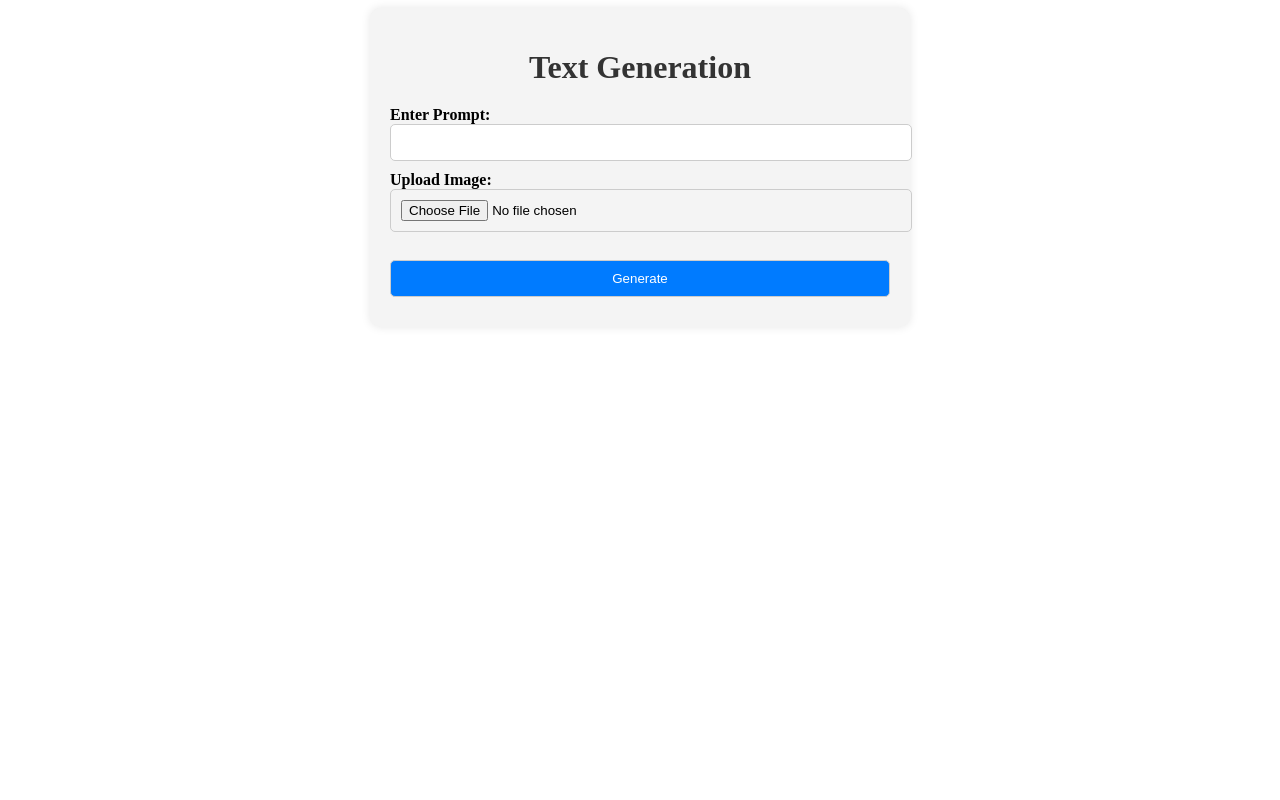
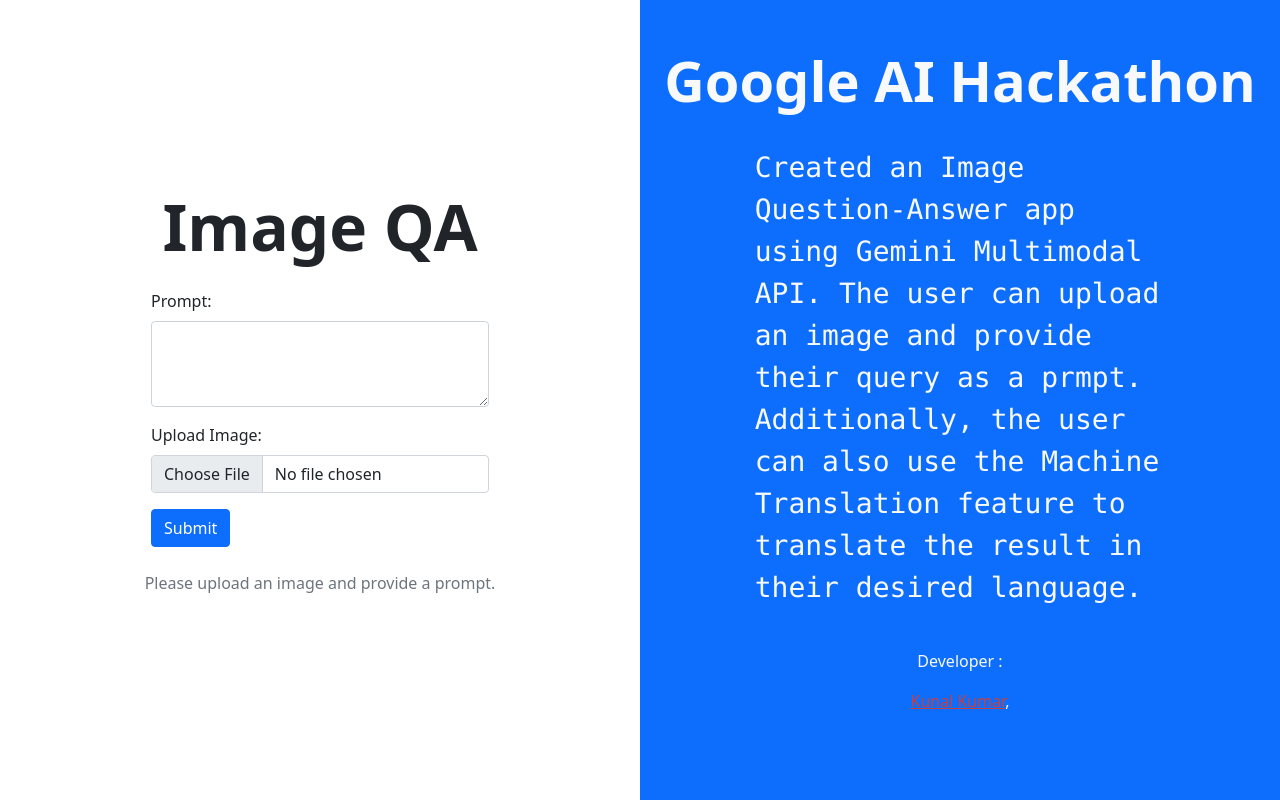
Before and after one commit to kunalkumar168/Google-AI-Hackathon, a Flask app: template templates/index.html in a window 1280 px wide. Run offline with Flask 3, Linux system fonts and the light colour scheme; the template is opened without the code that fills it: most values are stand-ins (such as "Sample title", 1, 10 or a date in 2020); some libraries are stand-ins or nearby versions.

Commit message:
Updating the frontend component

```diff
--- a/app.py
+++ b/app.py
@@ -1,5 +1,6 @@
 from flask import Flask, request, render_template, session, redirect, url_for
 import base64
+import os
 import vertexai
 from vertexai.generative_models import GenerativeModel, Part
 import vertexai.preview.generative_models as generative_models
@@ -8,24 +9,24 @@ from google.cloud import storage
 app = Flask(__name__)
 
 # Set a secret key for the session
-app.secret_key = b'_5#y2L"F4Q8z\n\xec]/'
+app.secret_key = os.urandom(24)
 
 # Bucket Information
 client = storage.Client()
 BUCKET_NAME = 'kunal_bucket_hckthn'
 
 # Initialize Vertex AI
-vertexai.init(project="fair-gradient-419306", location="us-central1")
+#vertexai.init(project="fair-gradient-419306", location="us-central1")
 
 # Load Generative Model
-model = GenerativeModel("gemini-1.0-pro-vision")
+model = GenerativeModel("gemini-1.0-pro-vision-001")
 #
 # gemini-1.5-pro-preview-0409 # For larger outputs
 
 # Define generation config and safety settings
 generation_config = {
     "max_output_tokens": 2048, # 2048 # 8192
-    "temperature": 0.4,
+    "temperature": 0.6,
     "top_p": 1,
     "top_k": 32,
 }
@@ -50,33 +51,35 @@ def upload_image_to_gcs(image_file):
 
 @app.route('/')
 def index():
-    return render_template('index.html')
+    return render_template('index.html', error=None)
 
-@app.route('/generate', methods=['POST'])
+@app.route('/generate', methods=['GET', 'POST'])
 def generate():
-    prompt = request.form['prompt']
-    image_file = request.files['image']
+    if request.method == 'POST':
+        prompt = request.form['prompt']
+        image_file = request.files['image']
+        try:
+            image_name = upload_image_to_gcs(image_file)
+            image_path = f"gs://{BUCKET_NAME}/{image_name}"
+            image = Part.from_uri(image_path, mime_type="image/jpeg")
 
-    image_name = upload_image_to_gcs(image_file)
-    image_path = f"gs://{BUCKET_NAME}/{image_name}"
-    image = Part.from_uri(image_path, mime_type="image/jpeg")
+            responses = model.generate_content(
+                [f"{prompt}", image],
+                generation_config=generation_config,
+                #safety_settings=safety_settings,
+                stream=True
+            )
 
-    responses = model.generate_content(
-        [f"{prompt}", image],
-        generation_config=generation_config,
-        #safety_settings=safety_settings,
-        stream=True
-    )
-
-    generated_text = ""
-    for response in responses:
-        generated_text += response.text
-    public_image_path = f"https://storage.googleapis.com/{BUCKET_NAME}/{image_name}"
-    return render_template('result.html', generated_text=generated_text, image_path=public_image_path)
-
-@app.route('/query_new')
-def query_new():
-    return redirect(url_for('index'))
+            generated_text = ""
+            for response in responses:
+                generated_text += response.text
+            public_image_path = f"https://storage.googleapis.com/{BUCKET_NAME}/{image_name}"
+            return render_template('result.html', generated_text=generated_text, image_path=public_image_path, error=None)
+        except Exception as e:
+            error = str(e)
+            return render_template('index.html', error=error)
+    else:
+        return redirect(url_for('index'))
 
 if __name__ == '__main__':
     app.run(debug=True)
--- a/static/styles.css
+++ /dev/null
@@ -1,48 +0,0 @@
-.container {
-    max-width: 500px;
-    margin: 0 auto;
-    padding: 20px;
-    background-color: #f4f4f4;
-    border-radius: 10px;
-    box-shadow: 0 0 10px rgba(0, 0, 0, 0.1);
-}
-
-h1 {
-    text-align: center;
-    margin-bottom: 20px;
-    color: #333;
-}
-
-label {
-    font-weight: bold;
-}
-
-input[type="text"],
-input[type="file"],
-input[type="submit"] {
-    width: 100%;
-    padding: 10px;
-    margin-bottom: 10px;
-    border: 1px solid #ccc;
-    border-radius: 5px;
-}
-
-input[type="submit"] {
-    background-color: #007bff;
-    color: #fff;
-    cursor: pointer;
-}
-
-input[type="submit"]:hover {
-    background-color: #0056b3;
-}
-
-.generated-text {
-    text-align: justify; /* Justify the text */
-}
-
-img {
-    max-width: 100%;
-    display: block;
-    margin-top: 20px;
-}
--- /dev/null
+++ b/templates/core/base_minimal.html
@@ -0,0 +1,37 @@
+<!DOCTYPE html>
+<html lang="en">
+<head>
+    <meta charset="UTF-8">
+    <meta name="viewport" content="width=device-width, initial-scale=1, shrink-to-fit=no">
+
+    <title>{% block title %}Google AI Hackathon{% endblock %}</title>
+
+    <!-- Stylesheet -->
+    <link rel="stylesheet" type="text/css" href="{{ url_for('static', filename='core/css/styles.css') }}">
+
+    <!--Bootstrap stylesheet-->
+    <link href="https://cdn.jsdelivr.net/npm/bootstrap@5.0.2/dist/css/bootstrap.min.css" rel="stylesheet" integrity="sha384-EVSTQN3/azprG1Anm3QDgpJLIm9Nao0Yz1ztcQTwFspd3yD65VohhpuuCOmLASjC" crossorigin="anonymous">
+    <!--Bootstrap Icons-->
+    <link rel="stylesheet" href="https://cdn.jsdelivr.net/npm/bootstrap-icons@1.10.5/font/bootstrap-icons.css">
+    <link rel="stylesheet" href="https://cdnjs.cloudflare.com/ajax/libs/font-awesome/5.15.3/css/all.min.css">
+
+</head>
+
+<body class="d-flex flex-column flex-grow-1 m-0">
+
+    {% block main_content %}
+    {% endblock %}
+
+    <!-- JS Scripts -->
+    <script src="{{ url_for('static', filename='core/js/scripts.js') }}"></script>
+
+    <!--Bootstrap JS-->
+    <script src="https://cdn.jsdelivr.net/npm/bootstrap@5.0.2/dist/js/bootstrap.bundle.min.js" integrity="sha384-MrcW6ZMFYlzcLA8Nl+NtUVF0sA7MsXsP1UyJoMp4YLEuNSfAP+JcXn/tWtIaxVXM" crossorigin="anonymous"></script>
+    <script src="https://ajax.googleapis.com/ajax/libs/jquery/3.5.1/jquery.min.js"></script>
+    <script src="https://maxcdn.bootstrapcdn.com/bootstrap/4.5.2/js/bootstrap.min.js"></script>
+    <script src="https://code.jquery.com/jquery-3.5.1.slim.min.js"></script>
+    <script src="https://cdn.jsdelivr.net/npm/@popperjs/core@2.10.2/dist/umd/popper.min.js"></script>
+    <script src="https://maxcdn.bootstrapcdn.com/bootstrap/4.5.2/js/bootstrap.min.js"></script>
+    <script src='https://cdn.jsdelivr.net/npm/fullcalendar@6.1.10/index.global.min.js'></script>
+</body>
+</html>
--- /dev/null
+++ b/templates/core/footer.html
@@ -0,0 +1,8 @@
+<footer class="text-center py-4">
+    <div class="container">
+        <p>Developer : </p>
+        <p>
+            <a href="https://github.com/kunalkumar168" target="_blank" style="color: #c44141;">Kunal Kumar</a>,
+        </p>
+    </div>
+</footer>
--- a/templates/index.html
+++ b/templates/index.html
@@ -1,21 +1,64 @@
-<!DOCTYPE html>
-<html lang="en">
-<head>
-    <meta charset="UTF-8">
-    <meta name="viewport" content="width=device-width, initial-scale=1.0">
-    <title>Text Generation</title>
-    <link rel="stylesheet" href="{{ url_for('static', filename='styles.css') }}">
-</head>
-<body>
-    <div class="container">
-        <h1>Text Generation</h1>
-        <form action="/generate" method="POST" enctype="multipart/form-data">
-            <label for="prompt">Enter Prompt:</label><br>
-            <input type="text" id="prompt" name="prompt"><br>
-            <label for="image">Upload Image:</label><br>
-            <input type="file" id="image" name="image"><br><br>
-            <input type="submit" value="Generate">
-        </form>
+{% extends "core/base_minimal.html" %}
+
+{% block title %}{{ title }}{% endblock %}
+
+{% block main_content %}
+    <div class="container-fluid flex-grow-1">
+        <div class="row h-100">
+            <!-- Right panel -->
+            <div class="col-md-6 order-md-2 d-flex flex-column justify-content-center align-items-center bg-primary text-light text-left" style="min-height: 100vh; height: 100%;">
+                <h1 class="fw-bold display-4">Google AI Hackathon</h1>
+                <div class="lead fs-3 font-monospace mt-4 col-8">
+                    <p>Created an Image Question-Answer app using Gemini Multimodal API. The user can upload an image and provide their query as a prmpt. Additionally, the user can also use the Machine Translation feature to translate the result in their desired language.</p>
+                </div>
+                <!-- Footer-->
+                <div class="align-self-end w-100">
+                    {% include 'core/footer.html' %}
+                </div>
+            </div>
+
+            <!-- Left panel - Login Form -->
+            <div class="col-md-6 order-md-1 d-flex flex-column justify-content-center align-items-center p-4" style="min-height: 100vh; height: 100%;">
+                <h2 class="text-center display-3 fw-bold pb-3">Image QA</h2>
+                {% if message %}
+                <p class="text-danger">{{ message }}</p>
+                {% endif %}
+                <form action="{{ url_for('generate') }}" method="post" enctype="multipart/form-data">
+                    <!-- Prompt Input -->
+                    <div class="mb-3">
+                        <label for="prompt" class="form-label">Prompt:</label>
+                        <textarea class="form-control" id="prompt" name="prompt" rows="3"></textarea>
+                    </div>
+                    <!-- Image Upload -->
+                    <div class="mb-3">
+                        <label for="image" class="form-label">Upload Image:</label>
+                        <input class="form-control" type="file" id="image" name="image">
+                    </div>
+                    <!-- Submit Button -->
+                    <button type="submit" class="btn btn-primary">Submit</button>
+                </form>
+                <p class="text-muted pt-4 text-center">Please upload an image and provide a prompt.</p>
+                <!-- {% if error %}
+                    <p class="error"><strong>Error:</strong> {{ error }}
+                {% endif %} -->
+                {% if error %}
+                    <!-- Display the error using a popup box -->
+                    <div class="error-popup" style="font-size: 22px;">
+                        <strong>Error:</strong> {{ error }}
+                    </div>
+                    <script>
+                        document.addEventListener('DOMContentLoaded', function () {
+                            // Show the error-popup div after a delay
+                            var errorPopup = document.querySelector('.error-popup');
+                            if (errorPopup) {
+                                setTimeout(function () {
+                                    errorPopup.style.display = 'none';
+                                }, 5000); // Adjust the delay in milliseconds (e.g., 5000 for 5 seconds)
+                            }
+                        });
+                    </script>
+                {% endif %}
+            </div>
+        </div>
     </div>
-</body>
-</html>
+{% endblock %}
--- /dev/null
+++ b/templates/static/core/css/styles.css
@@ -0,0 +1,188 @@
+body {
+    display: flex;
+    flex-direction: column;
+    min-height: 100vh; /* Make sure the body takes up at least the full viewport height */
+    margin: 0;
+}
+
+.footer {
+    position: fixed;
+    bottom: 0;
+    width: 100%;
+    background-color: #f8f9fa; /* Set your desired background color */
+    text-align: center;
+    padding: 15x;
+    margin-top: auto;
+}
+
+.content-container {
+    flex: 1; /* Allow the content to grow and push the footer down */
+}
+
+a.grey-link {
+    color: grey; /* Set the text color to grey */
+    text-decoration: underline; /* Add an underline to the link */
+    transition: color 0.3s ease;
+    margin-right: 16px;
+}
+
+
+a.grey-link:hover {
+    color: #333;
+}
+
+input[type="datetime-local"] {
+    width: auto;
+}
+
+textarea {
+    width: 100%;
+}
+
+
+input[type="range"] {
+    width: 100%;
+    margin: 10px auto;
+
+}
+
+.slider-container {
+    width: 85%;
+    position: relative;
+    text-align: center;
+}
+
+.slider-ticks span {
+    position: absolute;
+    bottom: -20px; /* adjust based on your design */
+    transform: translateX(-50%);
+}
+
+
+input[type="checkbox"] {
+    transform: scale(1.5);
+}
+
+
+.custom-control-input:checked ~ .custom-control-label::before {
+    background-color: #5e72e4;  /* Example color when the toggle is ON */
+    border-color: #5e72e4;
+}
+
+.custom-close {
+    border: none;
+    background: none;
+    padding: 0;
+    font-size: 1.5rem; /* Adjust the size if needed */
+    color: #333; /* Adjust the color if needed */
+    opacity: 0.7;
+}
+
+.custom-close:hover {
+    color: #666; /* Adjust hover color if needed */
+    opacity: 1;
+}
+
+.flash-dialog {
+    position: absolute; /* Change to fixed */
+    top: 10%;
+    left: 50%;
+    transform: translateX(-50%);
+    z-index: 1000;
+}
+
+.error-popup {
+    display: none;
+    position: fixed;
+    top: 50%;
+    left: 50%;
+    transform: translate(-50%, -50%);
+    padding: 15px;
+    background-color: #666; /* Adjust the background color as needed */
+    color: #0f0404; /* Adjust the text color as needed */
+    border-radius: 5px;
+    box-shadow: 0px 0px 10px rgba(0, 0, 0, 0.3);
+    z-index: 1000;
+    animation: fadeOut 3s ease-out; /* Adjust the duration as needed */
+}
+
+@keyframes fadeOut {
+    0% {
+        opacity: 1;
+    }
+    100% {
+        opacity: 0;
+        display: none;
+    }
+}
+
+.patient-details-table {
+    width: 70%; /* Adjust the width as needed */
+    margin: auto;
+    background-color: #404040;
+}
+
+.patient-details-table .table tr td:first-child {
+    background-color: #404040; /* Set the background color for the first column */
+}
+
+table {
+    width: 50%;
+    border-collapse: collapse;
+    background-color: #b2e8b2;
+}
+
+td {
+    padding: 8px;
+    border: 1px solid #000; /* Border for each cell */
+}
+
+.dark-grey {
+    background-color: #404040; /* Dark grey color for the first column */
+    color: #fff; /* White text color for better visibility */
+}
+
+.light-green {
+    background-color: #b2e8b2; /* Light green color for the second column */
+}
+
+.table-container-box {
+    position: fixed;
+    top: 50%;
+    left: 50%;
+    transform: translate(-50%, -50%);
+    border: 1px solid #ccc;
+    padding: 10px;
+    box-shadow: 0 0 10px rgba(0, 0, 0, 0.1);
+    background-color: #fff;
+}
+
+.close-btn {
+    position: absolute;
+    top: 10px;
+    right: 10px;
+    cursor: pointer;
+    background: none;
+    border: none;
+    font-size: 16px;
+    color: #555;
+}
+
+.query-form {
+    display: flex;
+    justify-content: flex-end;
+}
+
+.query-button {
+    background-color: #4CAF50;
+    color: white;
+    padding: 10px 20px; /* Reduce button size */
+    border: none;
+    border-radius: 4px;
+    cursor: pointer;
+    transition: background-color 0.3s;
+}
+
+.query-button:hover {
+    background-color: #45a049;
+}
```
Also changed, not shown: templates/core/base.html (added, +20 -0 lines), templates/core/header.html (added, +43 -0 lines), templates/result.html (+21 -17 lines), templates/static/core/js/scripts.js (added), 2 other files.
